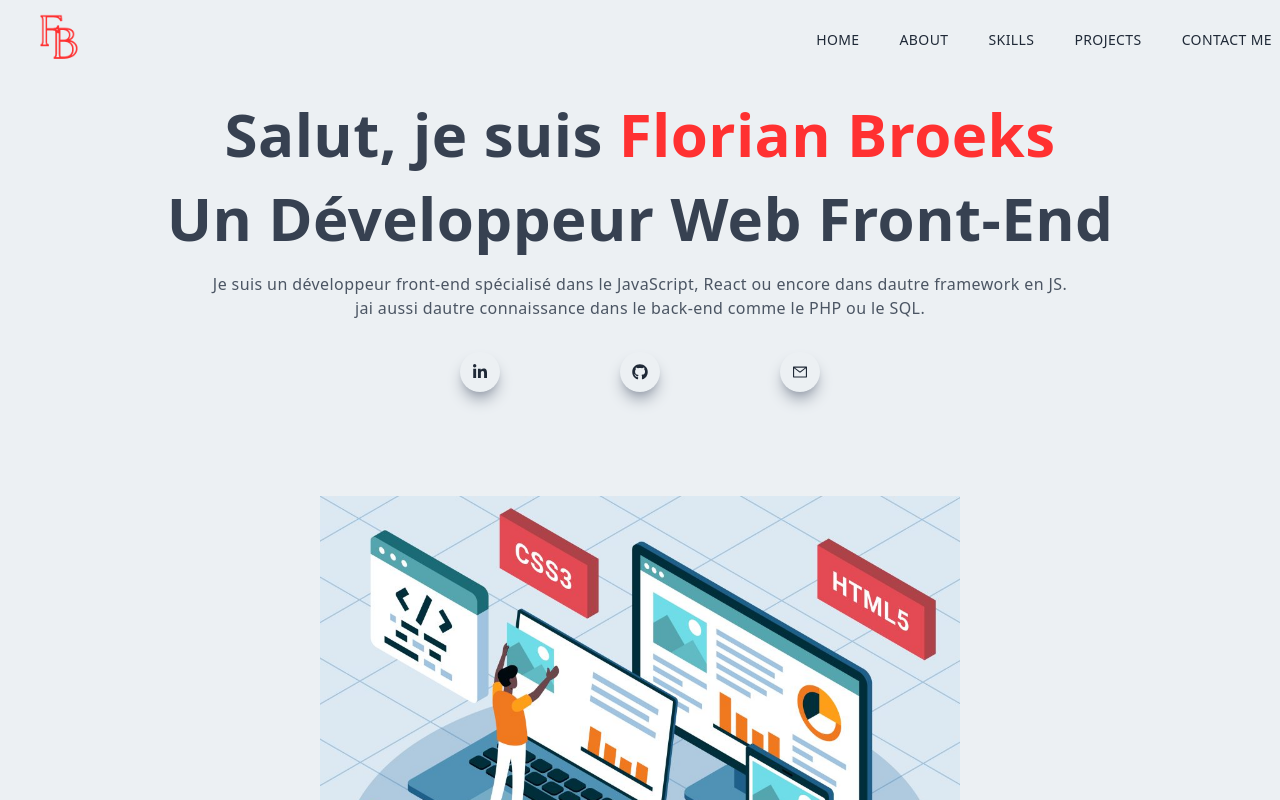
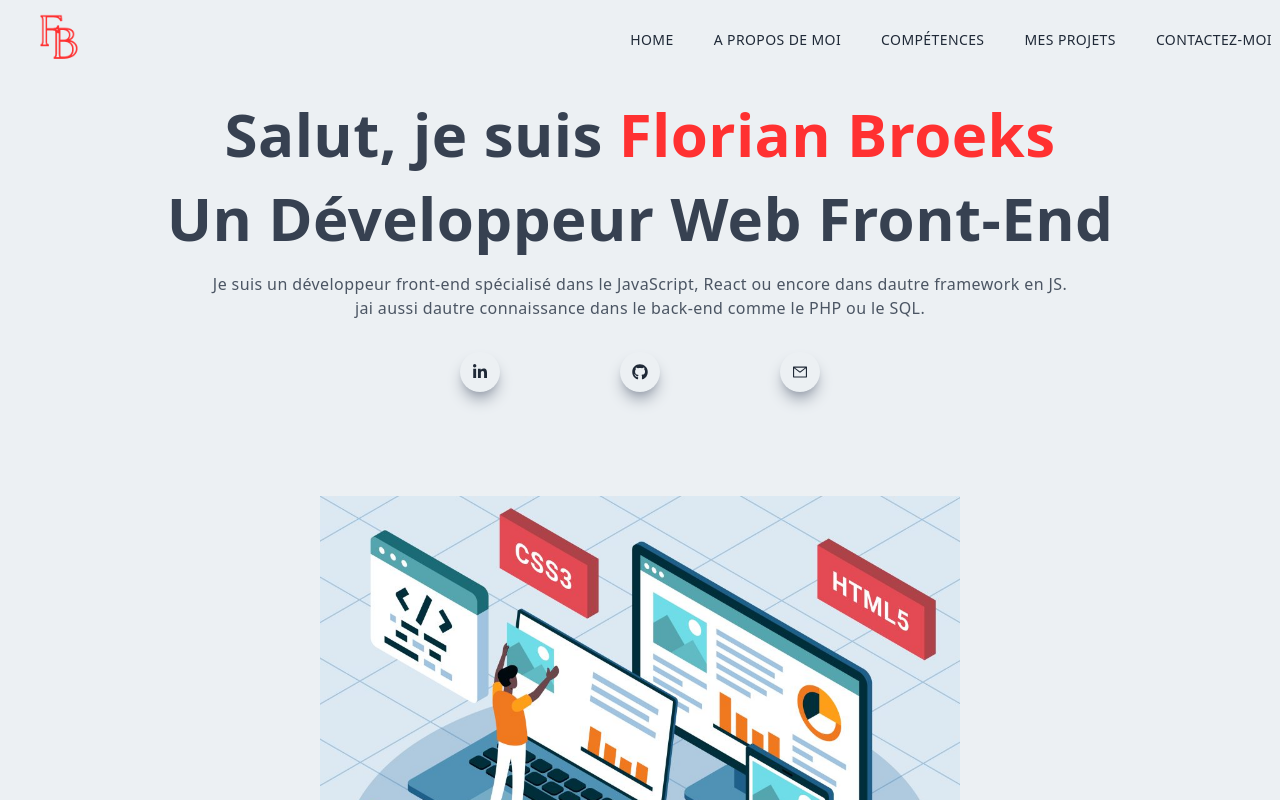
Before and after one commit to BFlorian59/Mon_portfolio, a Next.js app: page / in a window 1280 px wide. Shown: the top 800 px of the page. Built offline with nearby package versions, Linux system fonts and the light colour scheme.

Commit message:
correction

```diff
--- a/src/components/nav-bar.jsx
+++ b/src/components/nav-bar.jsx
@@ -52,16 +52,16 @@ function Navbar() {
                             <li className="ml-10 text-sm uppercase hover:border-b">Home</li>
                         </Link>
                         <Link href='/#about'>
-                            <li className="ml-10 text-sm uppercase hover:border-b">About</li>
+                            <li className="ml-10 text-sm uppercase hover:border-b">A propos de moi</li>
                         </Link>
                         <Link href='/#skills'>
-                            <li className="ml-10 text-sm uppercase hover:border-b">Skills</li>
+                            <li className="ml-10 text-sm uppercase hover:border-b">Compétences</li>
                         </Link>
                         <Link href='/#projects'>
-                            <li className="ml-10 text-sm uppercase hover:border-b">Projects</li>
+                            <li className="ml-10 text-sm uppercase hover:border-b">Mes Projets</li>
                         </Link>
                         <Link href='/#contact'>
-                            <li className="ml-10 text-sm uppercase hover:border-b">Contact me</li>
+                            <li className="ml-10 text-sm uppercase hover:border-b">Contactez-moi</li>
                         </Link>
                     </ul>
                     <div onClick={handleNav} className="md:hidden">
```
